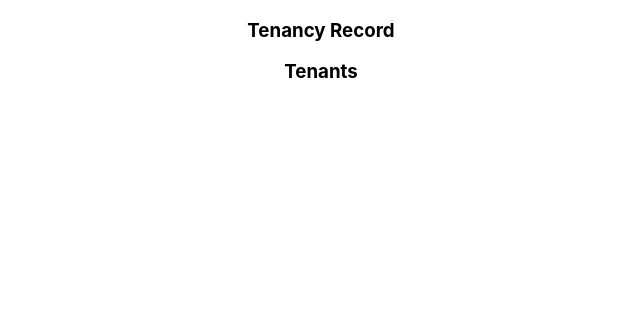
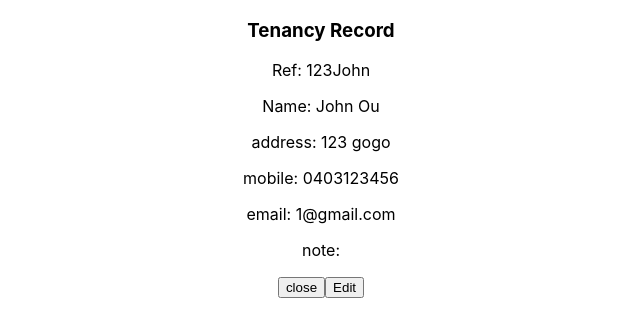
Before and after one commit to Rowanne-H/tenancy-management-fe, a React (Create React App) app: page /tenants in a window 1280 px wide. Shown: the top 336 px of the page, without its empty margins (319-959 px from the left). Built offline with nearby package versions, Linux system fonts and the light colour scheme.

Commit message:
create Tenant component and link it to Tenants and App component

```diff
--- a/src/App.js
+++ b/src/App.js
@@ -10,7 +10,7 @@ function App() {
   return (
     <div className="App">
       <Home />
-      <Tenants  />
+      <Tenants tenants={tenants} />
     </div>
   );
 }
--- /dev/null
+++ b/src/Tenant.js
@@ -0,0 +1,20 @@
+import React from 'react';
+
+function Tenant({ tenant }) {
+    //if (tenants === []) return <h3>Loading...</h3>
+    const {id, ref, fname, lname, address, mobile, email, note} = tenant
+    return (
+        <div>
+            <p>Ref: {ref}</p>
+            <p>Name: {fname +' ' + lname}</p>
+            <p>address: {address}</p>
+            <p>mobile: {mobile}</p>
+            <p>email: {email}</p>
+            <p>note: {note}</p>
+            <button>close</button>
+            <button>Edit</button>
+        </div>
+    )
+}
+
+export default Tenant;
--- a/src/Tenants.js
+++ b/src/Tenants.js
@@ -1,10 +1,12 @@
 import React from 'react';
-
+import Tenant from './Tenant';
 
 function Tenants({ tenants }) {
     if (tenants === []) return <h3>Loading...</h3>
     return (
-        <h3>Tenants</h3>
+        <div>
+            {tenants.map(tenant => <Tenant key={tenant.id} tenant={tenant}/>)}
+        </div>
     )
 }
 
```
